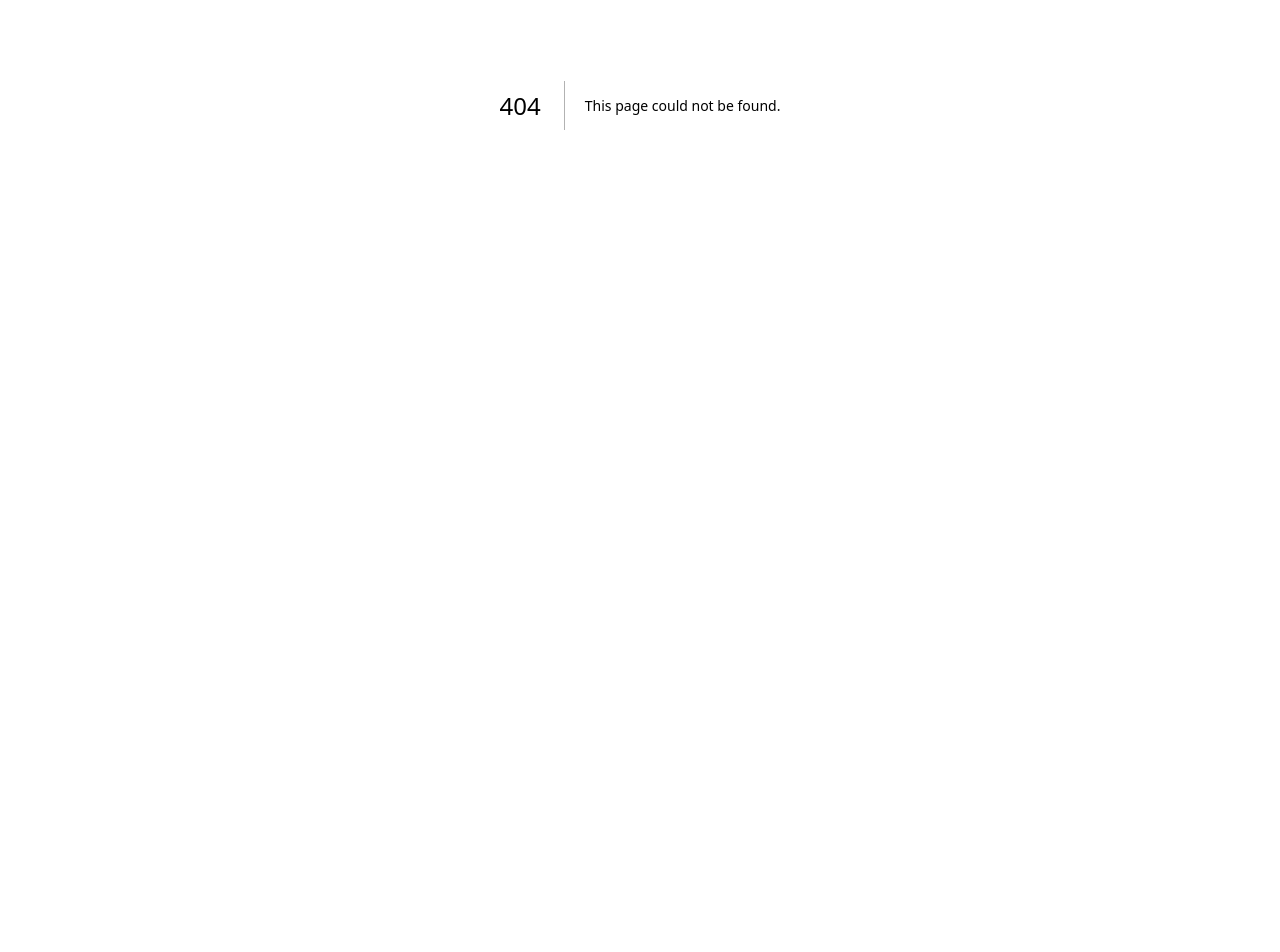
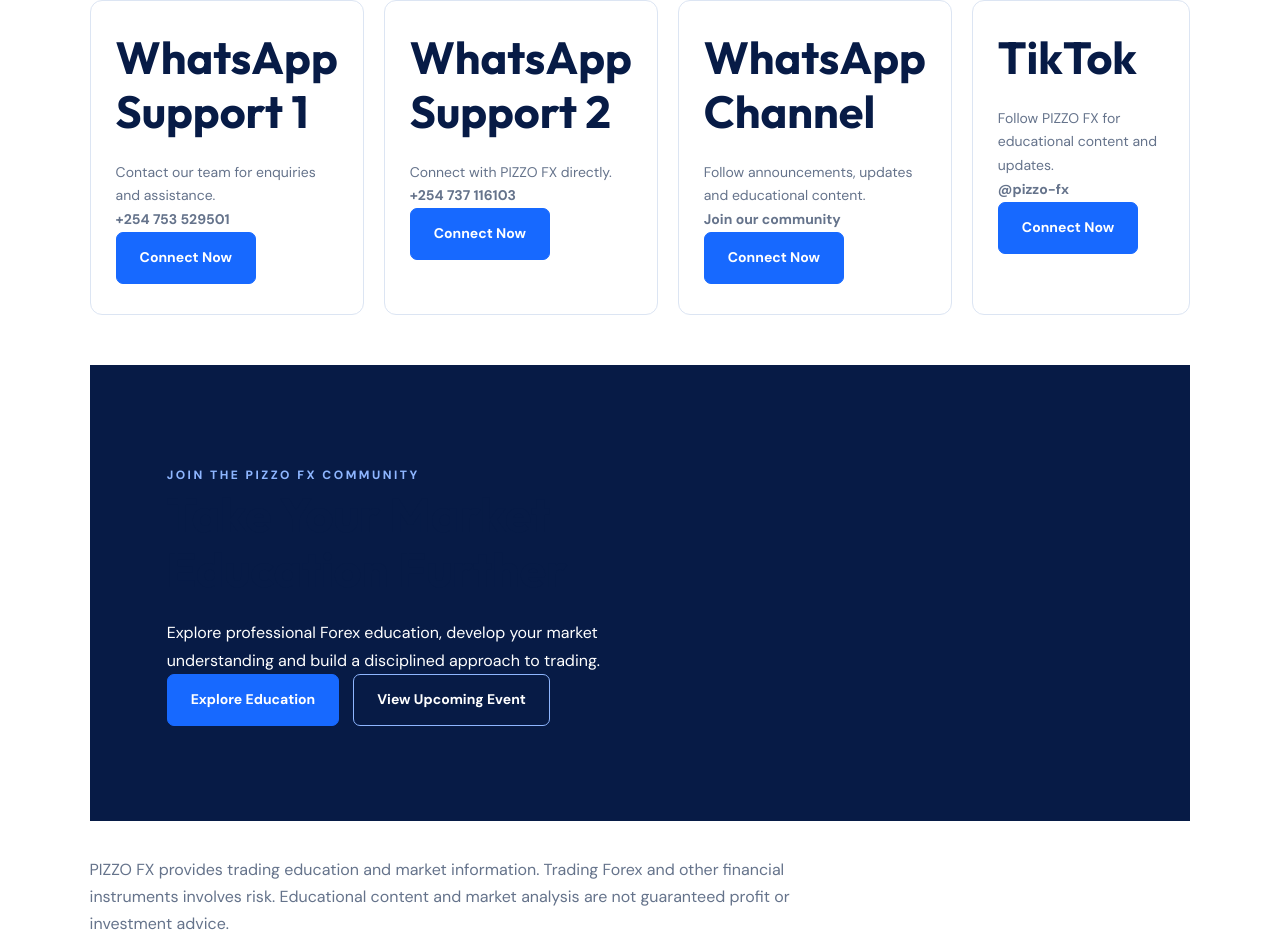
Before and after one commit to mutungastephen111-tech/pizzo-fx-website, a Next.js app: page /contact in a window 1280 px wide. Before the commit this address had no page. Shown: the part 295-1247 px from the top of the page. Before the commit the page ends 800 px from the top, so only its background shows below. Built offline with nearby package versions, Linux system fonts and the light colour scheme.

Commit message:
Create page.tsx

```diff
--- /dev/null
+++ b/src/app/contact/page.tsx
@@ -0,0 +1,95 @@
+
+const contacts = [
+  {
+    title: "WhatsApp Support 1",
+    value: "+254 753 529501",
+    link: "https://wa.me/254753529501",
+    description: "Contact our team for enquiries and assistance.",
+  },
+  {
+    title: "WhatsApp Support 2",
+    value: "+254 737 116103",
+    link: "https://wa.me/254737116103",
+    description: "Connect with PIZZO FX directly.",
+  },
+  {
+    title: "WhatsApp Channel",
+    value: "Join our community",
+    link: "https://whatsapp.com/channel/0029VbDZIxA6hENsCwsti53f",
+    description: "Follow announcements, updates and educational content.",
+  },
+  {
+    title: "TikTok",
+    value: "@pizzo-fx",
+    link: "https://www.tiktok.com/@pizzo-fx",
+    description: "Follow PIZZO FX for educational content and updates.",
+  },
+];
+
+export default function ContactPage() {
+  return (
+    <main>
+      <section className="section">
+        <div className="section-heading">
+          <span className="eyebrow">WE ARE HERE TO HELP</span>
+          <h1>Contact PIZZO FX</h1>
+          <p className="hero-description">
+            Have a question about our education programmes, market analysis,
+            premium signals, mentorship or upcoming events? Get in touch
+            with our team.
+          </p>
+        </div>
+
+        <div className="service-grid">
+          {contacts.map((contact) => (
+            <article className="service-card" key={contact.title}>
+              <h2>{contact.title}</h2>
+              <p>{contact.description}</p>
+              <p><strong>{contact.value}</strong></p>
+              <a
+                className="button"
+                href={contact.link}
+                target="_blank"
+                rel="noopener noreferrer"
+              >
+                Connect Now
+              </a>
+            </article>
+          ))}
+        </div>
+
+        <div className="event-section" style={{ marginTop: "50px" }}>
+          <div className="event-content">
+            <span className="eyebrow">JOIN THE PIZZO FX COMMUNITY</span>
+            <h2>Take Your Market Education Further</h2>
+            <p>
+              Explore professional Forex education, develop your market
+              understanding and build a disciplined approach to trading.
+            </p>
+            <div className="hero-actions">
+              <a
+                className="button"
+                href="/courses"
+              >
+                Explore Education
+              </a>
+              <a
+                className="button"
+                href="/event"
+              >
+                View Upcoming Event
+              </a>
+            </div>
+          </div>
+        </div>
+
+        <p className="disclaimer" style={{ marginTop: "35px" }}>
+          PIZZO FX provides trading education and market information.
+          Trading Forex and other financial instruments involves risk.
+          Educational content and market analysis are not guaranteed
+          profit or investment advice.
+        </p>
+      </section>
+    </main>
+  );
+}
```
